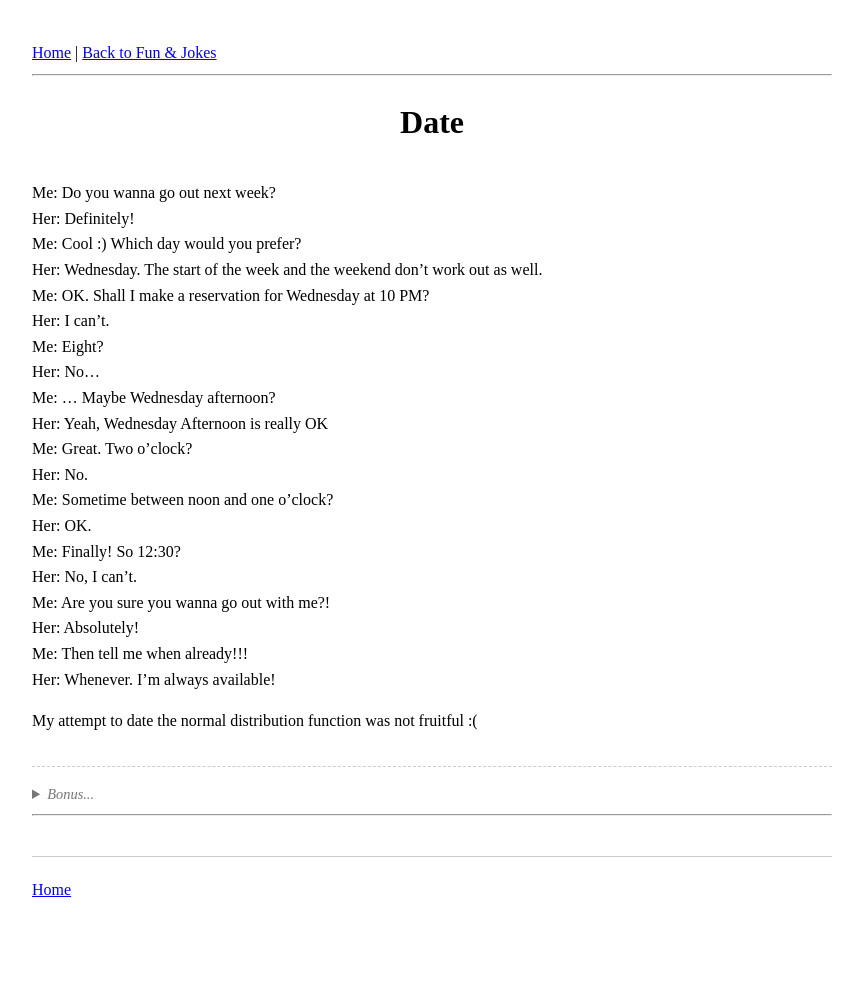
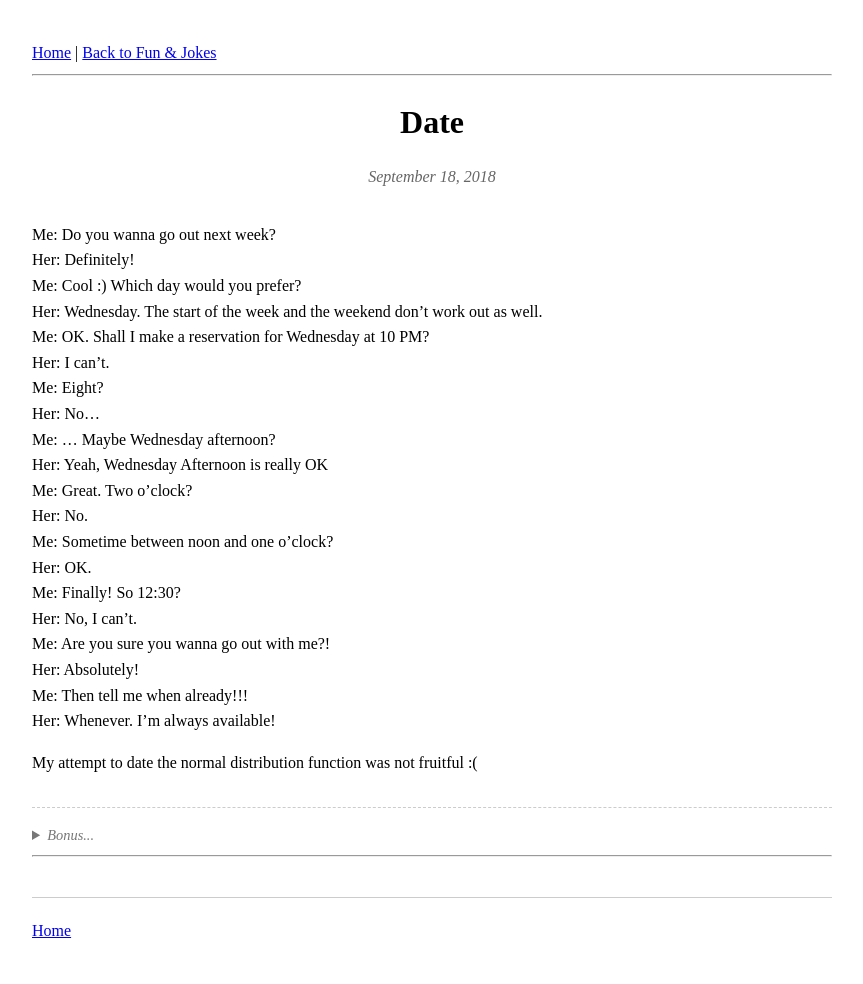
Before and after one commit to smitke6/smitke6.github.io, a Jekyll site: the page built from archive/en/2018-09-18-date.md, in a window 1280 px wide. Shown: the whole page, without its empty margins (208-1071 px from the left). Built offline with Jekyll 4.4.1, drawn with Linux system fonts in a browser that asks for light colours; before the commit the page ends 942 px from its top, so only the background shows below that.

Commit message:
Update 2018-09-18-date.md

```diff
--- a/archive/en/2018-09-18-date.md
+++ b/archive/en/2018-09-18-date.md
@@ -2,6 +2,7 @@
 layout: post
 category: joke
 title: "Date"
+date: 2018-09-18
 first_comment: "Then again, I should’ve known. My friend Fourier tried his best line on her, and it didn’t affect her at all!"
 ---
 Me: Do you wanna go out next week?
```
